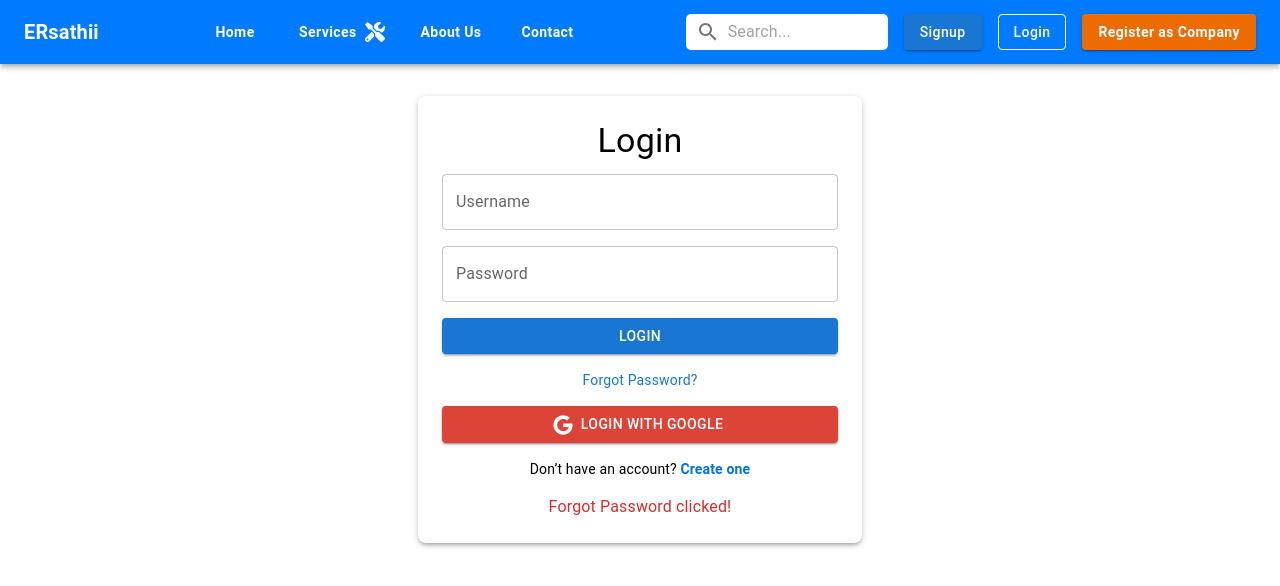
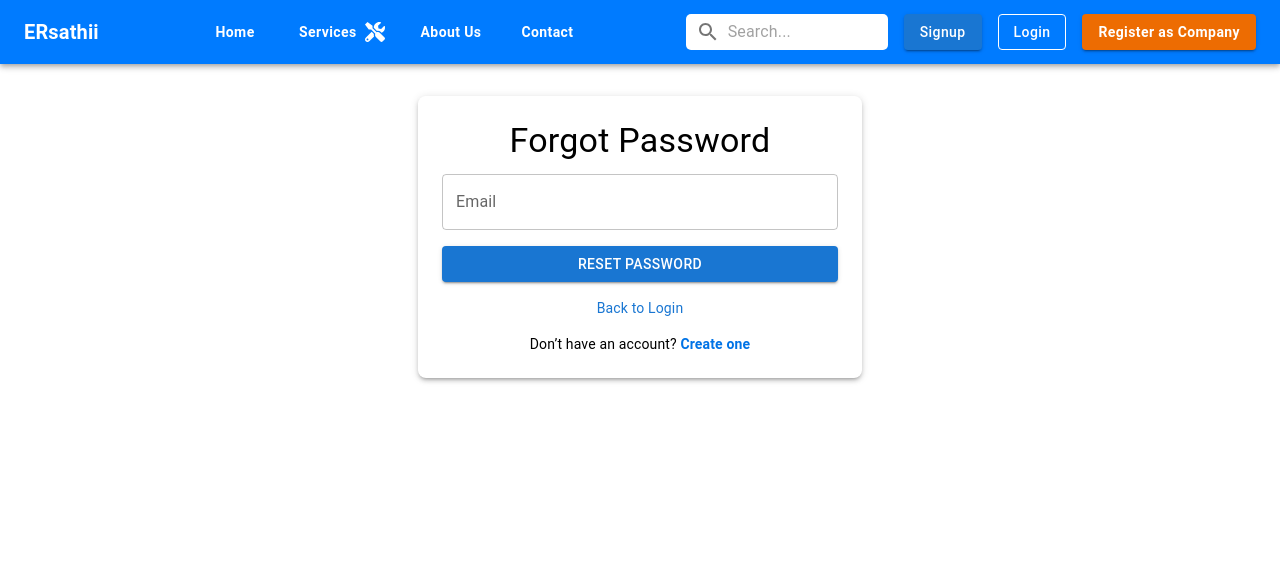
Before and after one commit to Abinash7G/EngineeringMarketplace, a React (Create React App) app in the folder frontend/: page /login in a window 1280 px wide. Both pictures are taken after a click on the element "Forgot Password?". Shown: the top 586 px of the page. Built offline with nearby package versions, Linux system fonts and the light colour scheme.

Commit message:
backend and frontend connected

```diff
--- a/frontend/src/components/Login.js
+++ b/frontend/src/components/Login.js
@@ -1,4 +1,5 @@
 import React, { useState } from "react";
+import { useNavigate } from "react-router-dom"; // Import useNavigate for navigation
 import API from "../services/api";
 import { FaGoogle } from "react-icons/fa"; // Import Google icon from react-icons
 import {
@@ -14,7 +15,11 @@ const Login = () => {
     username: "",
     password: "",
   });
+  const [email, setEmail] = useState(""); // For forgot password
   const [message, setMessage] = useState("");
+  const [showForgotPassword, setShowForgotPassword] = useState(false); // Toggle forgot password view
+
+  const navigate = useNavigate(); // Initialize navigate hook
 
   const handleChange = (e) => {
     const { name, value } = e.target;
@@ -25,7 +30,7 @@ const Login = () => {
     e.preventDefault();
     setMessage(""); // Clear any existing messages
     try {
-      const response = await API.post("login/", formData);
+      const response = await API.post("/api/login/", formData);
       if (response.status === 200) {
         localStorage.setItem("access_token", response.data.access);
         localStorage.setItem("refresh_token", response.data.refresh);
@@ -35,33 +40,43 @@ const Login = () => {
       }
     } catch (error) {
       if (error.response) {
-        // Server responded with an error status code
         setMessage(
           error.response.data.message || "Invalid credentials. Please try again."
         );
       } else if (error.request) {
-        // Request was made but no response received
         setMessage("No response from the server. Please try again later.");
       } else {
-        // Other errors
         setMessage("An error occurred. Please try again.");
       }
     }
   };
 
   const handleGoogleLogin = () => {
-    setMessage("Login with Google clicked!");
+    window.location.href = "http://127.0.0.1:8000/auth/login/google-oauth2/";
   };
 
-  const handleForgotPassword = () => {
-    setMessage("Forgot Password clicked!");
+  const handleForgotPassword = async () => {
+    try {
+      const response = await API.post("api/forgot-password/", { email });
+      if (response.status === 200) {
+        setMessage("Password reset email sent!");
+        setShowForgotPassword(false); // Return to login view
+      }
+    } catch (error) {
+      if (error.response) {
+        setMessage(error.response.data.error || "Error resetting password.");
+      } else {
+        setMessage("No response from server. Please try again later.");
+      }
+    }
   };
 
   return (
     <Container maxWidth="xs" sx={{ mt: 4, p: 3, boxShadow: 3, borderRadius: 2 }}>
       <Typography variant="h4" align="center" gutterBottom>
-        Login
+        {showForgotPassword ? "Forgot Password" : "Login"}
       </Typography>
+      {!showForgotPassword ? (
         <Box
           component="form"
           onSubmit={handleSubmit}
@@ -88,16 +103,53 @@ const Login = () => {
             Login
           </Button>
         </Box>
+      ) : (
+        <Box
+          component="form"
+          onSubmit={(e) => {
+            e.preventDefault();
+            handleForgotPassword();
+          }}
+          sx={{ display: "flex", flexDirection: "column", gap: 2 }}
+        >
+          <TextField
+            label="Email"
+            name="email"
+            type="email"
+            variant="outlined"
+            value={email}
+            onChange={(e) => setEmail(e.target.value)}
+            fullWidth
+          />
+          <Button type="submit" variant="contained" color="primary" fullWidth>
+            Reset Password
+          </Button>
+        </Box>
+      )}
 
+      {!showForgotPassword && (
         <Typography
           variant="body2"
           align="center"
           sx={{ mt: 2, color: "primary.main", cursor: "pointer" }}
-        onClick={handleForgotPassword}
+          onClick={() => setShowForgotPassword(true)}
         >
           Forgot Password?
         </Typography>
+      )}
 
+      {showForgotPassword && (
+        <Typography
+          variant="body2"
+          align="center"
+          sx={{ mt: 2, color: "primary.main", cursor: "pointer" }}
+          onClick={() => setShowForgotPassword(false)}
+        >
+          Back to Login
+        </Typography>
+      )}
+
+      {!showForgotPassword && (
         <Button
           variant="contained"
           startIcon={<FaGoogle />}
@@ -112,10 +164,14 @@ const Login = () => {
         >
           Login with Google
         </Button>
+      )}
 
       <Typography variant="body2" align="center" sx={{ mt: 2 }}>
         Don’t have an account?{" "}
-        <span style={{ fontWeight: "bold", cursor: "pointer", color: "#0073e6" }}>
+        <span
+          onClick={() => navigate("/signup")} // Navigate to Signup page
+          style={{ fontWeight: "bold", cursor: "pointer", color: "#0073e6" }}
+        >
           Create one
         </span>
       </Typography>
--- a/frontend/src/components/companyregistration.js
+++ b/frontend/src/components/companyregistration.js
@@ -21,7 +21,7 @@ const CompanyRegistration = () => {
     companyEmail: "",
     companyRegistrationId: "",
     location: "",
-    servicesProvided: [],
+    servicesProvided: [], // Ensure it's an empty array initially
   });
 
   const [servicesOptions, setServicesOptions] = useState([]);
@@ -32,9 +32,14 @@ const CompanyRegistration = () => {
     const fetchServices = async () => {
       try {
         const response = await API.get("/api/services/"); // Replace with your actual API endpoint
+        if (response.status === 200) {
           setServicesOptions(response.data); // Assuming API returns an array of service objects
+        } else {
+          setServicesOptions([]);
+        }
       } catch (error) {
         console.error("Error fetching services:", error);
+        setServicesOptions([]); // Gracefully handle the error
       }
     };
     fetchServices();
@@ -44,7 +49,7 @@ const CompanyRegistration = () => {
     const { name, value, type, checked } = e.target;
 
     if (type === "checkbox") {
-      const serviceId = parseInt(value, 10);
+      const serviceId = parseInt(value, 10); // Ensure value is parsed as an integer
       setFormData((prevData) => ({
         ...prevData,
         servicesProvided: checked
@@ -66,10 +71,10 @@ const CompanyRegistration = () => {
 
     try {
       const response = await API.post("/api/signup/", formData); // Replace with your actual API endpoint
-      setMessage(response.data.message);
+      setMessage(response.data.message || "Registration successful!");
     } catch (error) {
       if (error.response && error.response.data) {
-        setMessage(error.response.data.error);
+        setMessage(error.response.data.error || "An error occurred.");
       } else {
         setMessage("Registration failed. Please try again.");
       }
@@ -111,7 +116,6 @@ const CompanyRegistration = () => {
             <MenuItem value="supplier">Material Supplier</MenuItem>
           </Select>
         </FormControl>
-
 
         {/* Company Name */}
         <TextField
@@ -162,7 +166,8 @@ const CompanyRegistration = () => {
         {formData.companyType === "construction" && (
           <Box>
             <Typography variant="subtitle1">List of Services:</Typography>
-            {servicesOptions.map((service) => (
+            {servicesOptions.length > 0 ? (
+              servicesOptions.map((service) => (
                 <FormControlLabel
                   key={service.id}
                   control={
@@ -175,7 +180,12 @@ const CompanyRegistration = () => {
                   }
                   label={service.name}
                 />
-            ))}
+              ))
+            ) : (
+              <Typography variant="body2" color="textSecondary">
+                No services available.
+              </Typography>
+            )}
           </Box>
         )}
 
--- a/frontend/src/services/api.js
+++ b/frontend/src/services/api.js
@@ -2,6 +2,9 @@ import axios from "axios";
 
 const API = axios.create({
   baseURL: "http://127.0.0.1:8000/", //backend URL
+  headers: {
+    "Content-Type": "application/json",
+  },
 });
 
 export default API;
```
Lines whose indentation alone changed are shown as unchanged.
